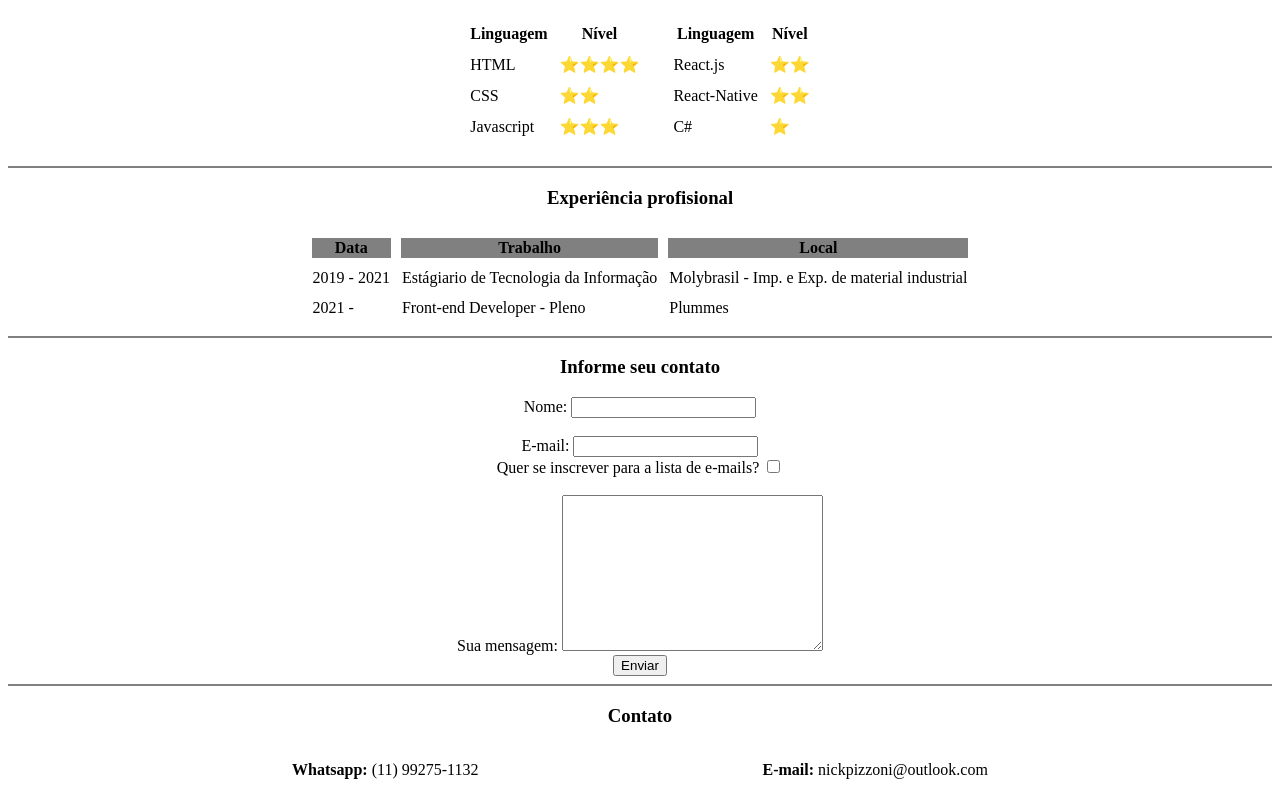
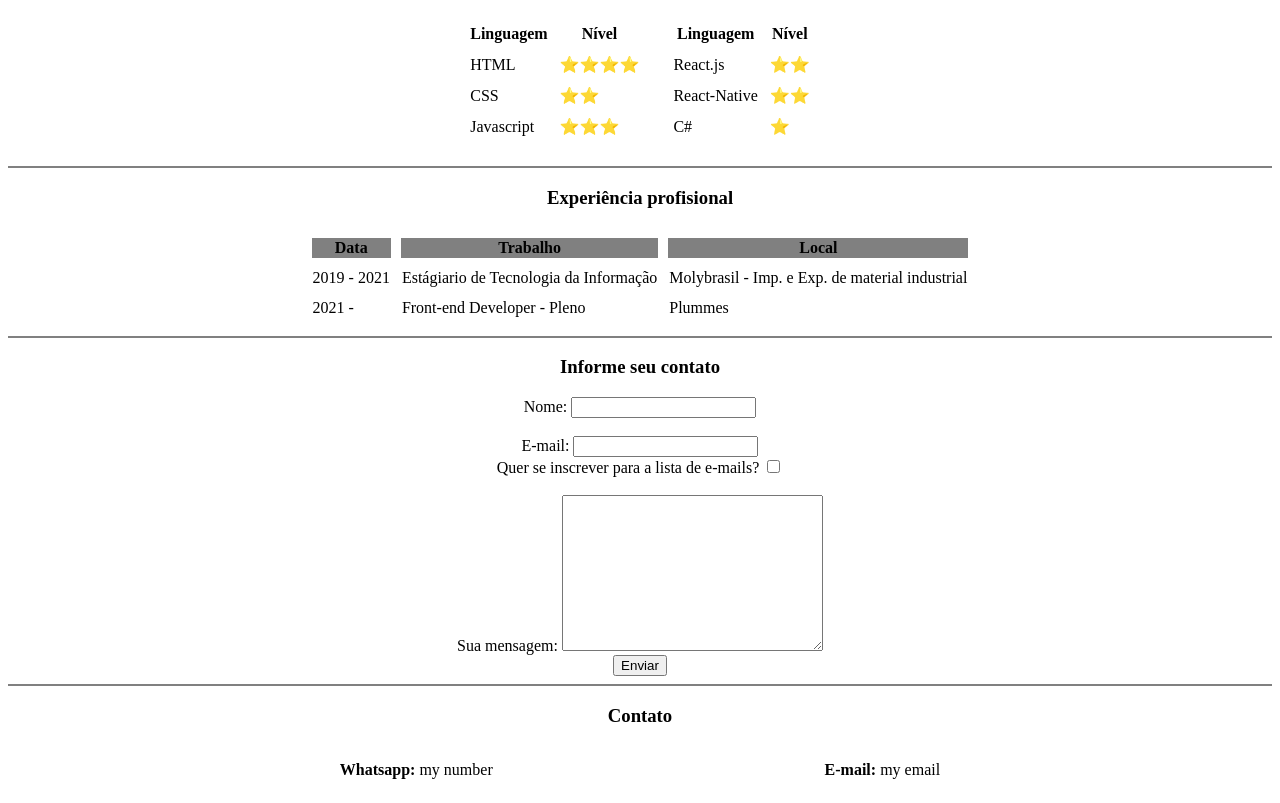
Before and after one commit to nicolaspizzoni/CV, a plain HTML site: page index.html in a window 1280 px wide. Shown: the part 566-1369 px from the top of the page. Drawn offline with Linux system fonts and the light colour scheme.

Commit message:
Update index.html

```diff
--- a/index.html
+++ b/index.html
@@ -146,8 +146,8 @@
     <footer>
       <h3>Contato</h3>
       <div style="display: flex; justify-content: space-evenly">
-        <p><strong>Whatsapp:</strong> (11) 99275-1132</p>
-        <p><strong>E-mail:</strong> nickpizzoni@outlook.com</p>
+        <p><strong>Whatsapp:</strong> my number</p>
+        <p><strong>E-mail:</strong> my email</p>
       </div>
     </footer>
       </center>
```
